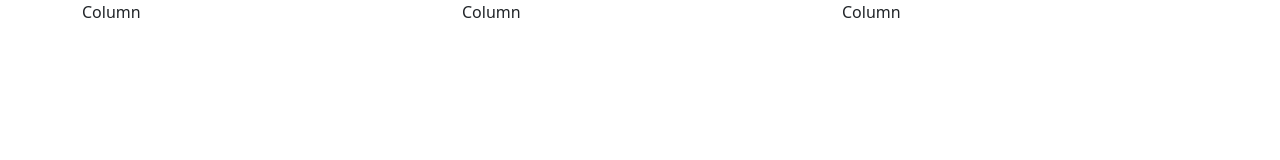
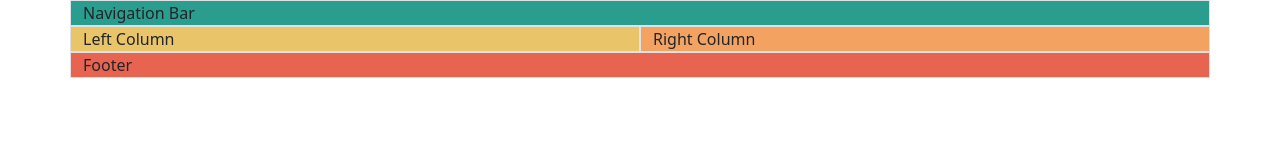
Before and after one commit to PowersNT/collab-practice-PEP, a plain HTML site: page index.html in a window 1280 px wide. Drawn offline with nearby package versions, Linux system fonts and the light colour scheme.

Commit message:
Updated html css files

```diff
--- a/css/style.css
+++ b/css/style.css
@@ -0,0 +1,15 @@
+.bg-nav {
+    background-color: #2a9d8f;
+}
+
+.bg-left {
+    background-color: #e9c469;
+}
+
+.bg-right {
+    background-color: #f4a261;
+}
+
+.bg-footer {
+    background-color: #e76451;
+}
--- a/index.html
+++ b/index.html
@@ -16,14 +16,17 @@
 
     <div class="container">
   <div class="row">
-    <div class="col">
-      Column
+    <div class="col-12 border bg-nav">
+      Navigation Bar
     </div>
-    <div class="col">
-      Column
+    <div class="col-6 border bg-left">
+      Left Column
     </div>
-    <div class="col">
-      Column
+    <div class="col-6 border bg-right">
+      Right Column
+    </div>
+    <div class="col-12 border bg-footer">
+      Footer
     </div>
   </div>
 </div>
```
